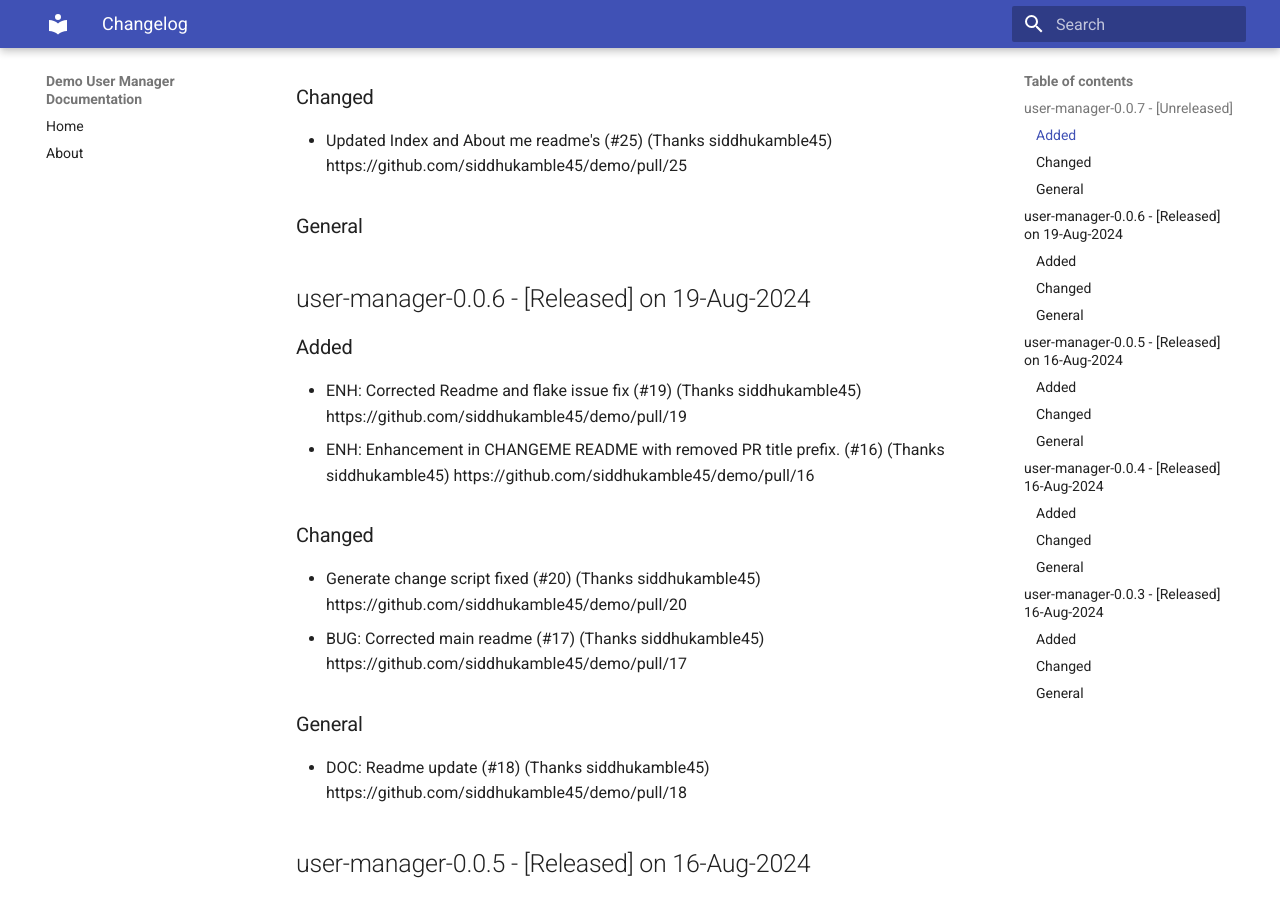
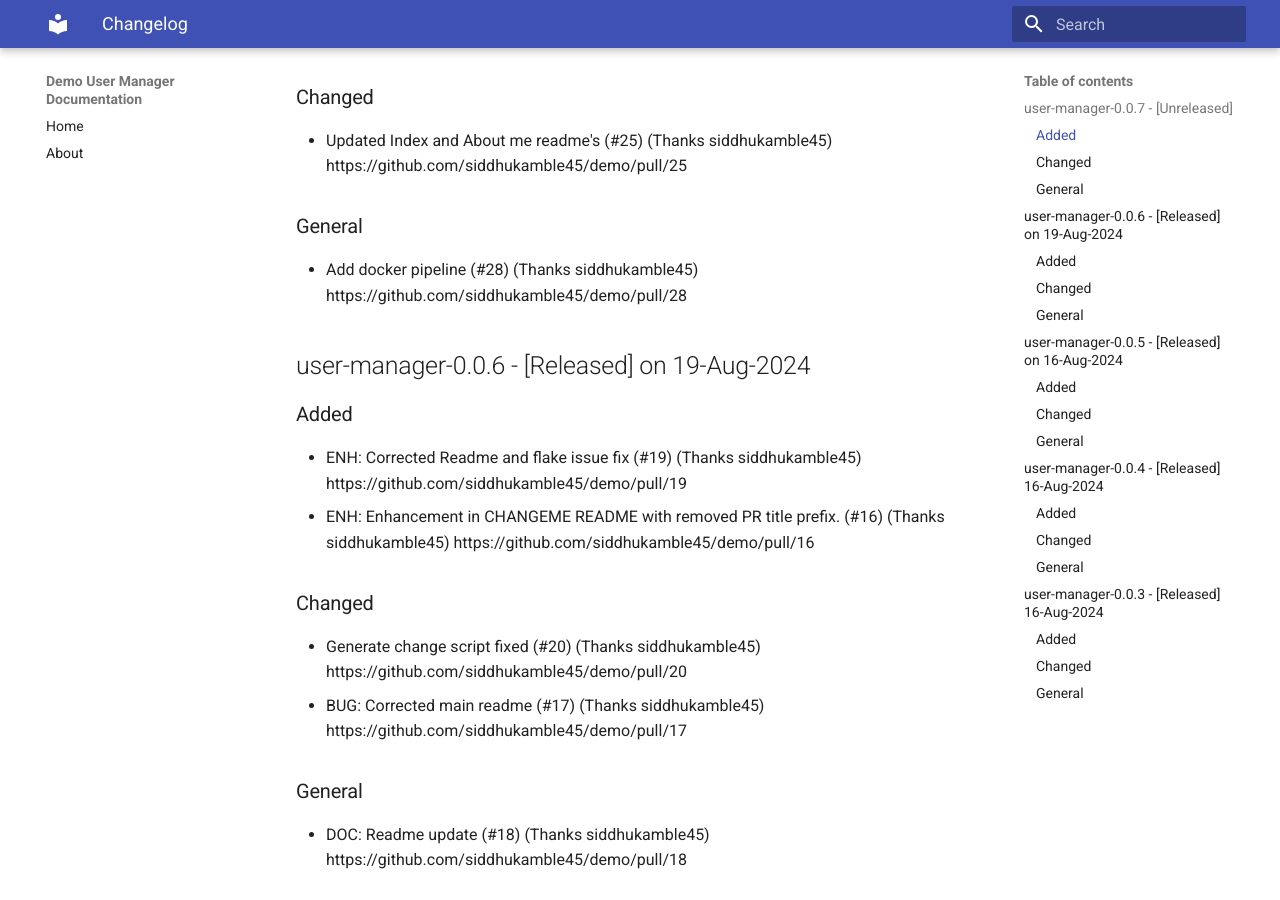
Before and after one commit to siddhukamble45/demo, an MkDocs documentation site: the page built from docs/CHANGELOG.md, in a window 1280 px wide and 900 px high, scrolled down 462 px. Built offline with MkDocs 1.6.1 and Material for MkDocs 9.7.7, drawn with Linux system fonts in a browser that asks for light colours.

Commit message:
Update CHANGELOG.md for Unreleased version

```diff
--- a/docs/CHANGELOG.md
+++ b/docs/CHANGELOG.md
@@ -13,6 +13,7 @@ All notable changes to this project will be documented in this file.
 -  Updated Index and About me readme's (#25) (Thanks siddhukamble45) https://github.com/siddhukamble45/demo/pull/25
 
 ### General
+- Add docker pipeline (#28) (Thanks siddhukamble45) https://github.com/siddhukamble45/demo/pull/28
 
 
 ## user-manager-0.0.6 - [Released] on 19-Aug-2024
```
